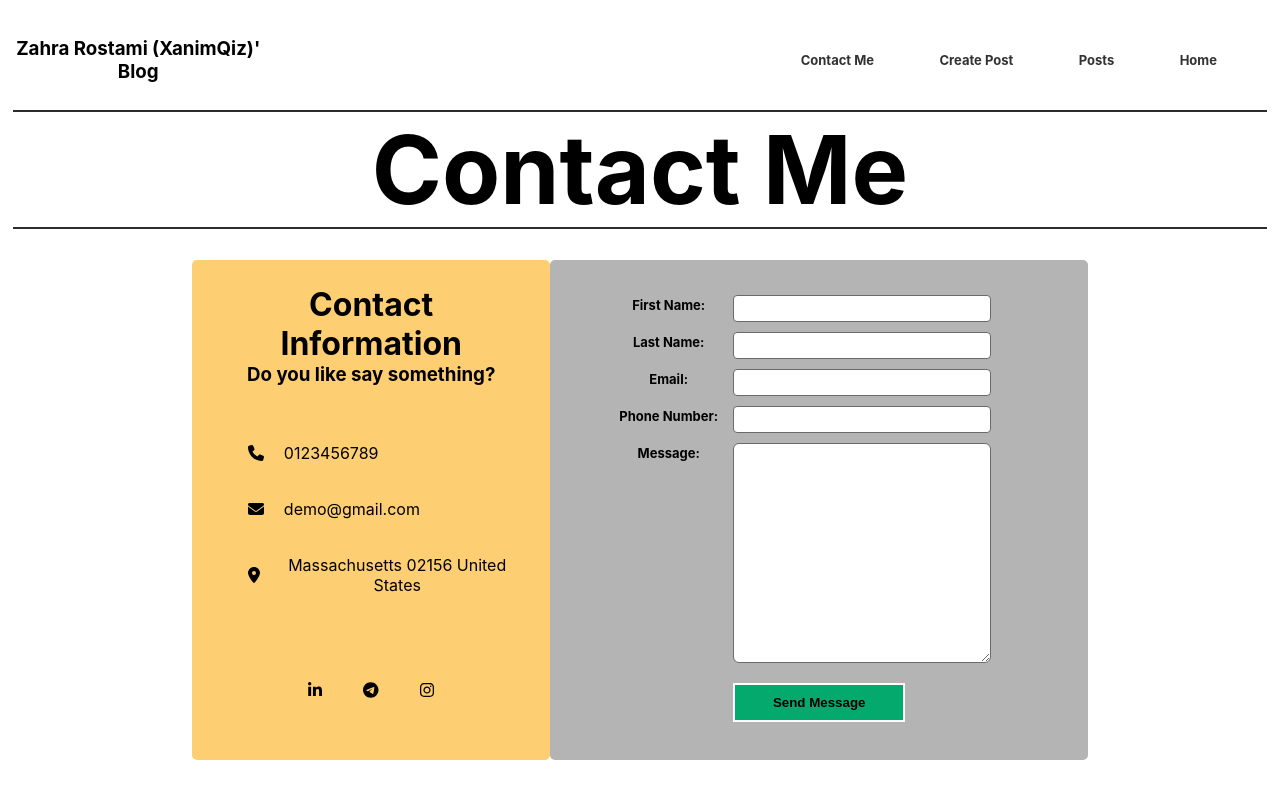
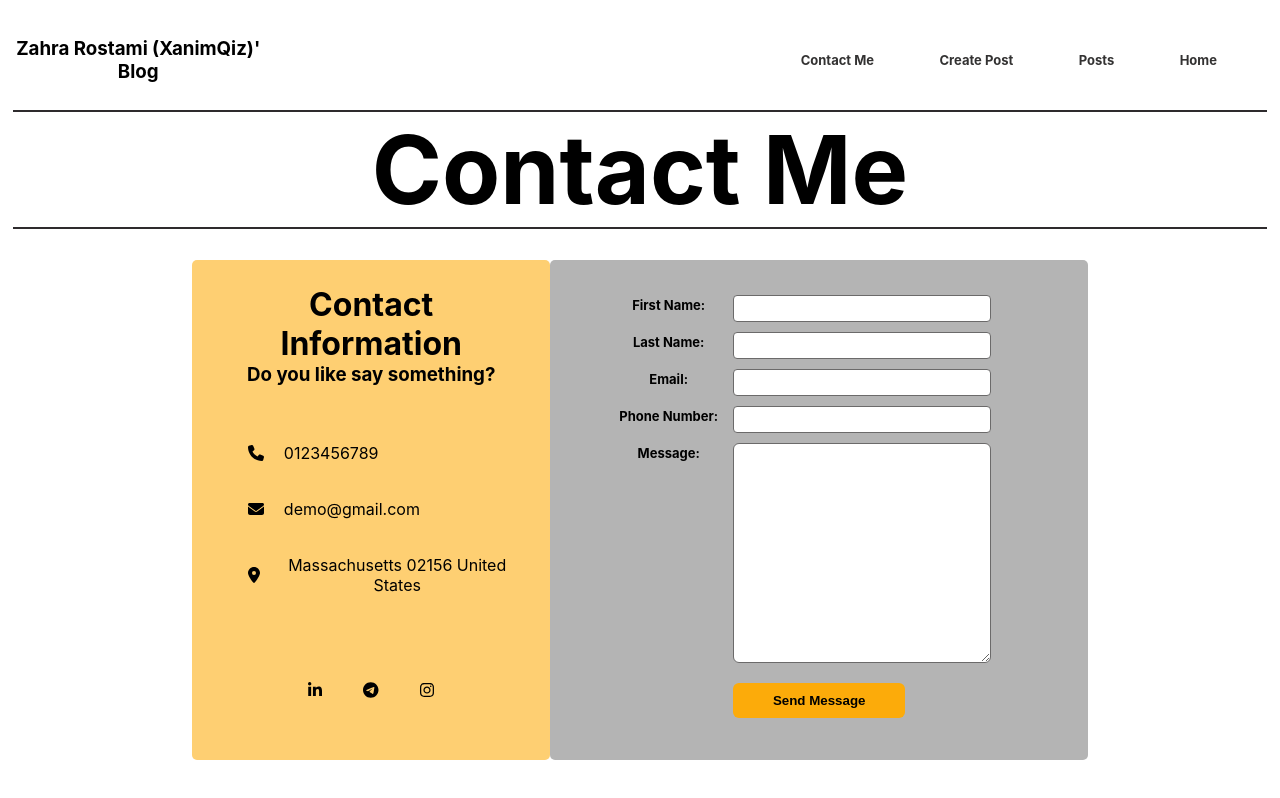
Before and after one commit to zahraRostami1999/blog-app, a React (Create React App) app: page /contactMe in a window 1280 px wide. Built offline with nearby package versions, Linux system fonts and the light colour scheme.

Commit message:
edit contactMe style file: edit send message button style

```diff
--- a/src/pages/contactMe/contactMe.module.css
+++ b/src/pages/contactMe/contactMe.module.css
@@ -72,3 +72,14 @@
   justify-content: space-around;
   align-items: center;
 }
+
+.info button {
+  background-color: rgb(252, 171, 10);
+  border: none;
+  border-radius: 6px;
+}
+
+.info button:hover {
+  border: none;
+  background-color: #fff;
+}
```
